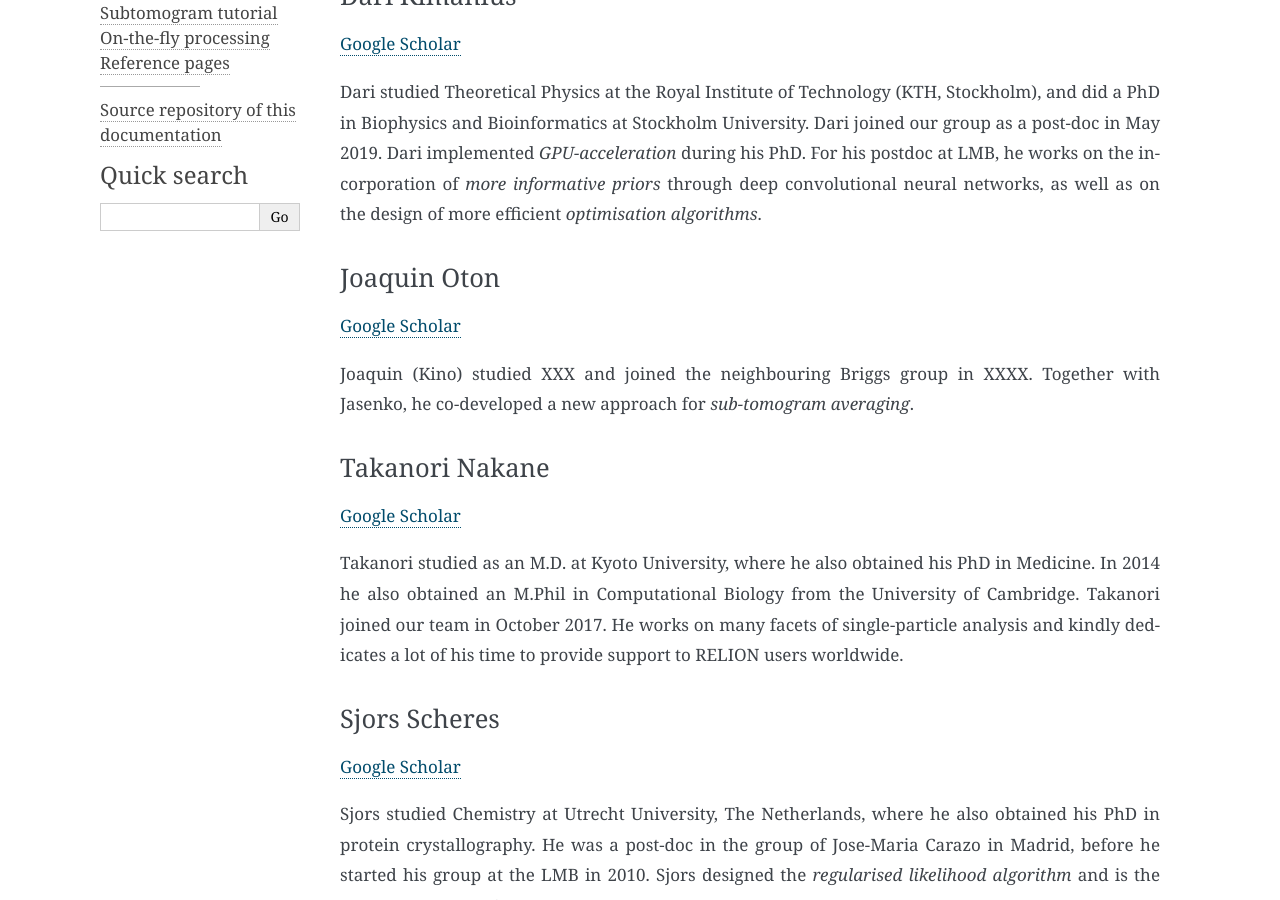
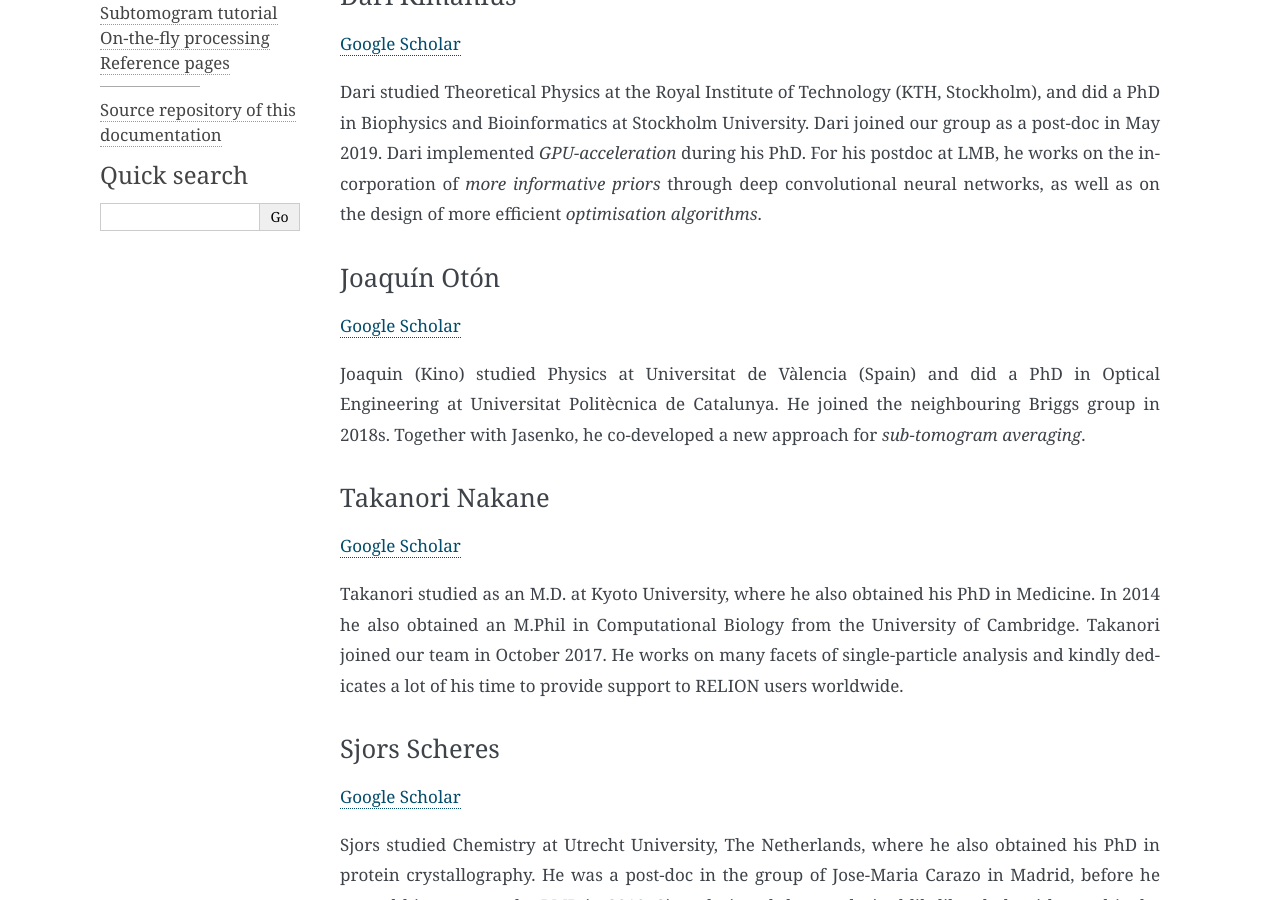
Before and after one commit to 3dem/relion-documents, a Sphinx documentation site: the page built from source/Team.rst, in a window 1280 px wide and 900 px high, scrolled down 431 px. Built offline with Sphinx 7.4.7, drawn with Linux system fonts in a browser that asks for light colours.

Commit message:
Changes to test push

```diff
--- a/source/Team.rst
+++ b/source/Team.rst
@@ -26,12 +26,12 @@ Dari implemented *GPU-acceleration* during his PhD.
 For his postdoc at LMB, he works on the incorporation of *more informative priors* through deep convolutional neural networks, as well as on the design of more efficient *optimisation algorithms*.
 
 
-Joaquin Oton
+Joaquín Otón
 ^^^^^^^^^^^^
 
 `Google Scholar <https://scholar.google.co.jp/citations?user=g2ZJPIYAAAAJ>`__
 
-Joaquin (Kino) studied XXX and joined the neighbouring Briggs group in XXXX.
+Joaquin (Kino) studied Physics at Universitat de Vàlencia (Spain) and did a PhD in Optical Engineering at Universitat Politècnica de Catalunya. He joined the neighbouring Briggs group in 2018s.
 Together with Jasenko, he co-developed a new approach for *sub-tomogram averaging*.
 
 
```
